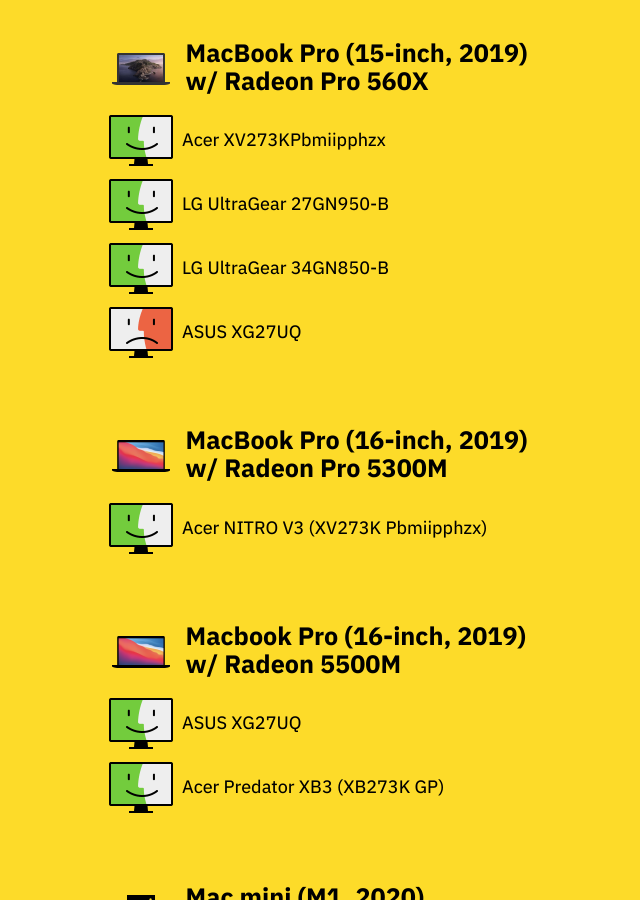
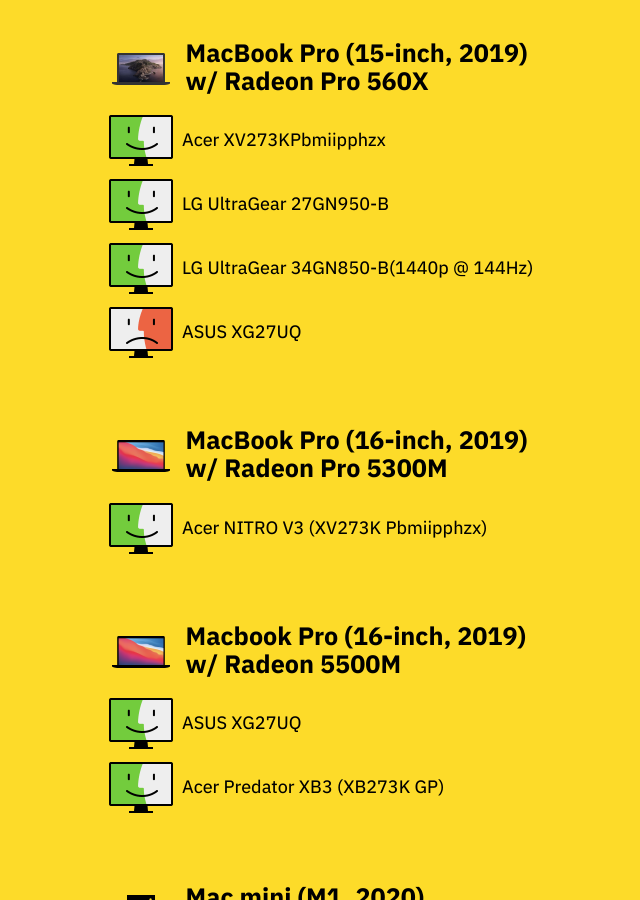
Before and after one commit to tonsky/tonsky.github.io, a Jekyll site: the page built from _posts/2021-02-24-monitors-mac.md, in a window 1280 px wide and 900 px high, scrolled down 1485 px. Shown: the whole window, without its empty margins (260-900 px from the left). Built offline with Jekyll 4.4.1, drawn with Linux system fonts in a browser that asks for light colours.

Commit message:
Update 2021-02-24-monitors-mac.md

```diff
--- a/_posts/2021-02-24-monitors-mac.md
+++ b/_posts/2021-02-24-monitors-mac.md
@@ -50,7 +50,7 @@
 
 <div class="row"><img src="works.png" height=64> <span>LG UltraGear 27GN950-B</span></div>
 
-<div class="row"><img src="works.png" height=64> <span>LG UltraGear 34GN850-B</span></div>
+<div class="row"><img src="works.png" height=64> <span>LG UltraGear 34GN850-B</span> (1440p @ 144Hz)</div>
 
 <div class="row"><img src="doesnt_work.png" height=64> <span>ASUS XG27UQ</span></div>
 
```
